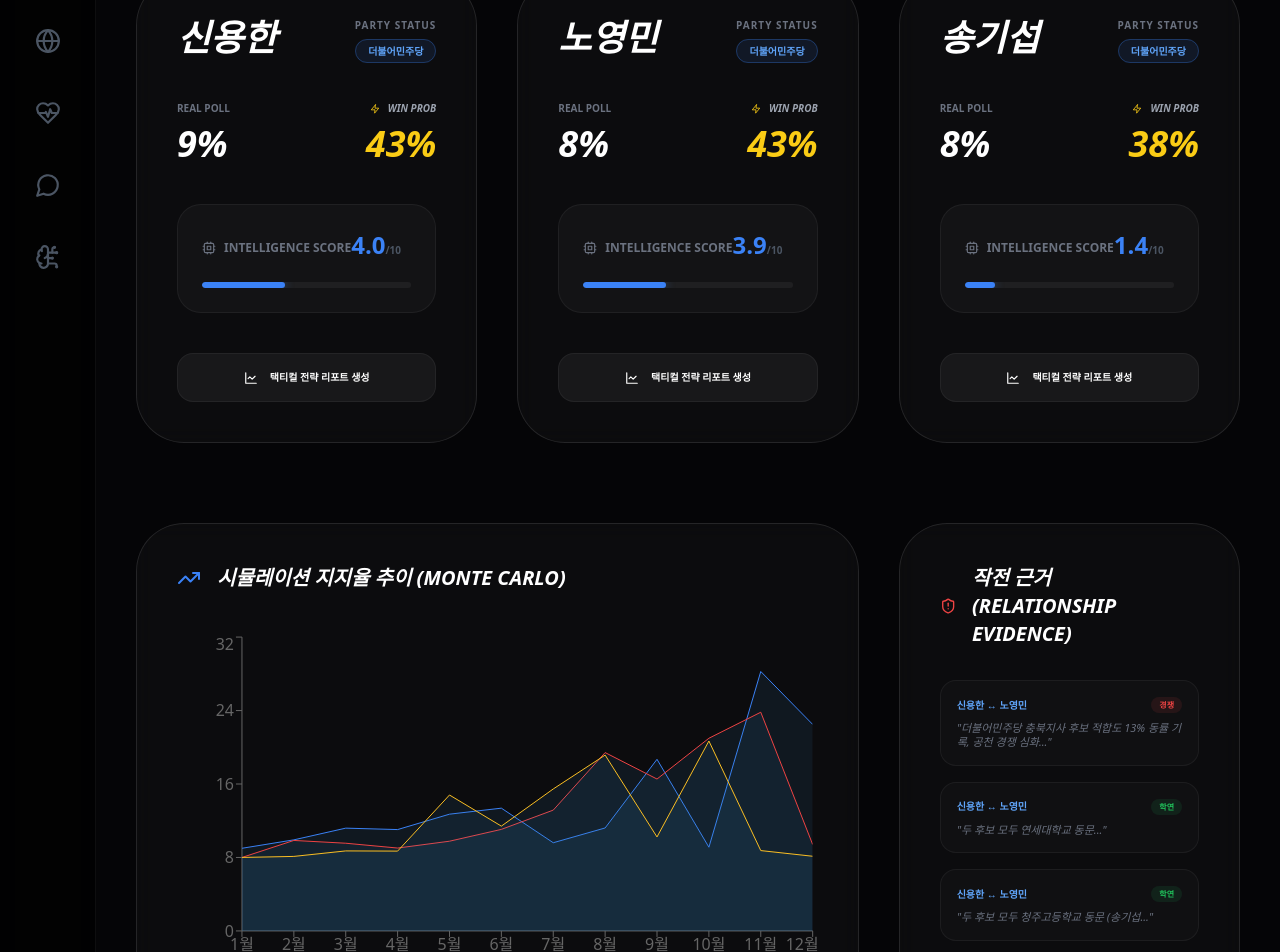
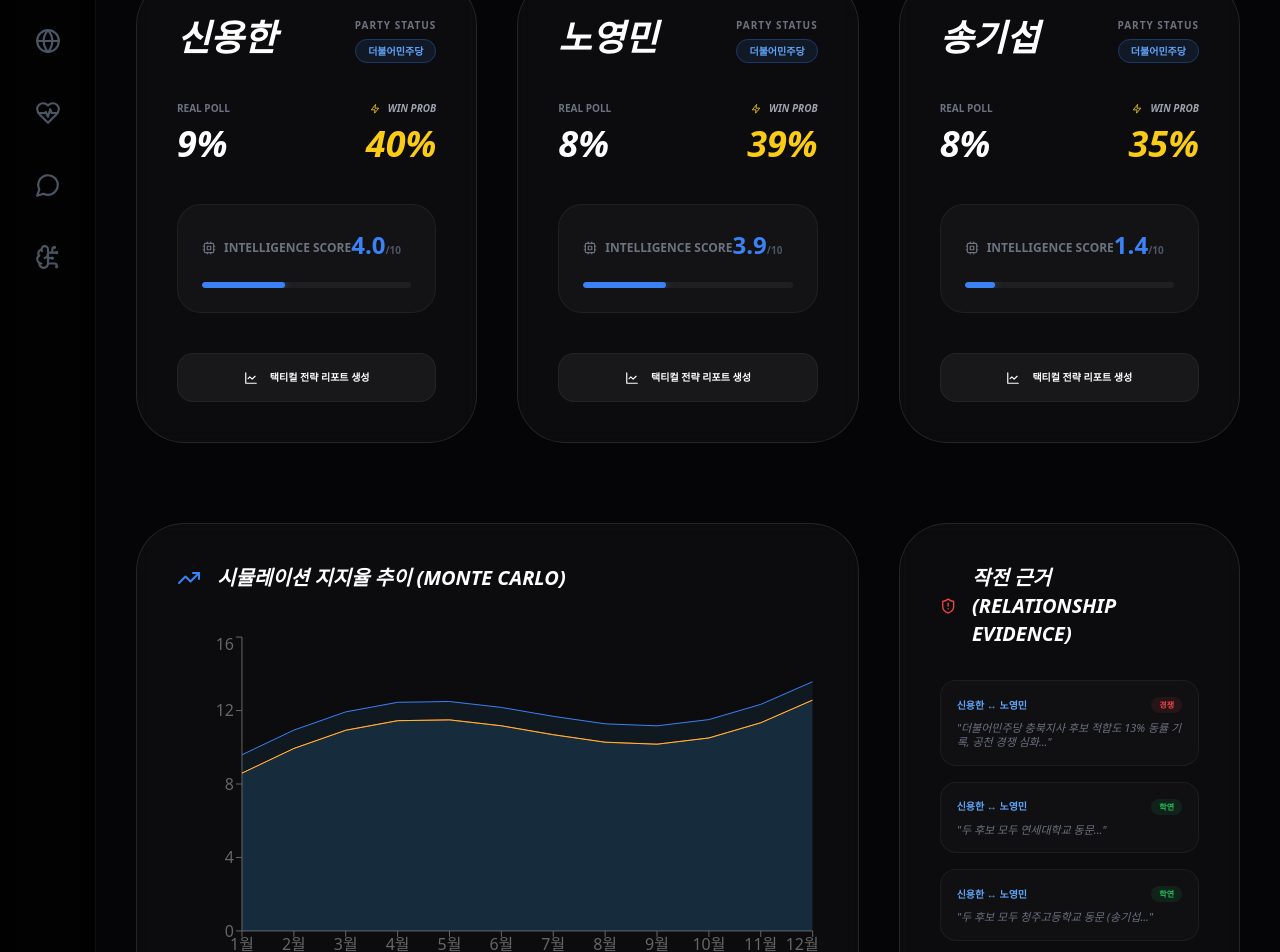
Before and after one commit to 2theDays/Election, a Next.js app: page / in a window 1280 px wide. Shown: the part 340-1292 px from the top of the page. Built offline with nearby package versions, Linux system fonts and the light colour scheme.

Commit message:
UI Logic Update: Removed random analysis jitter for deterministic results v5.4

```diff
--- a/src/app/page.tsx
+++ b/src/app/page.tsx
@@ -22,11 +22,11 @@ const getCandidateStats = (name: string) => {
     const scores: any = (evidenceData.centrality as any[]).find((s: any) => s.후보자 === name);
     const stress: any = (evidenceData.stress as any[] || []).find((s: any) => s.candidate === name);
 
-    // 근거 기반의 가공 수치 (승리 확률)
+    // 근거 기반의 가공 수치 (승리 확률) - 무작위성 제거, 결정론적 계산
     const support = found ? found.poll_support : 5;
     const centrality = scores ? parseFloat(scores.페이지랭크) * 10 : 0.5;
     const baseWinProb = (support * 1.5) + (centrality * 20);
-    const winProb = Math.min(Math.round(baseWinProb + (Math.random() * 5)), 99);
+    const winProb = Math.min(Math.round(baseWinProb), 99);
 
     if (found) {
         return {
@@ -49,7 +49,10 @@ const getSimulationData = (names: string[]) => {
     return Array.from({ length: 12 }, (_, i) => {
         const row: any = { month: `${i + 1}월` };
         names.forEach(name => {
-            row[name] = (getCandidateStats(name).support) + i * (Math.random() * 2);
+            // 후보자 이름의 길이를 시드로 사용해 결정론적 추세 생성 (가짜 무작위성 제거)
+            const seed = name.length * 0.1;
+            const trend = Math.sin(i * 0.5 + seed) * 2;
+            row[name] = Math.max(0, (getCandidateStats(name).support) + (i * 0.5) + trend);
         });
         return row;
     });
@@ -428,7 +431,10 @@ export default function PolisightDashboard() {
                                                     <div key={n1} className="grid grid-cols-4 gap-4 mb-4 items-center">
                                                         <div className="text-[10px] font-black uppercase text-gray-500">{n1}</div>
                                                         {targetNames.slice(0, 3).map((n2, j) => {
-                                                            const synergy = i === j ? '-' : Math.floor(60 + Math.random() * 35);
+                                                            const s1 = getCandidateStats(n1);
+                                                            const s2 = getCandidateStats(n2);
+                                                            // 결정론적 시너지 계산: 정책 유사도(가정) 기반
+                                                            const synergy = i === j ? '-' : Math.floor(70 + ((s1.support + s2.support) % 25));
                                                             return (
                                                                 <div key={n2} className={`aspect-square rounded-xl flex items-center justify-center font-black italic text-lg ${synergy === '-' ? 'bg-white/5 opacity-20' : synergy > 85 ? 'bg-emerald-500/20 text-emerald-400 border border-emerald-500/30' : 'bg-white/5 text-gray-400'}`}>
                                                                     {synergy}{synergy === '-' ? '' : '%'}
```
